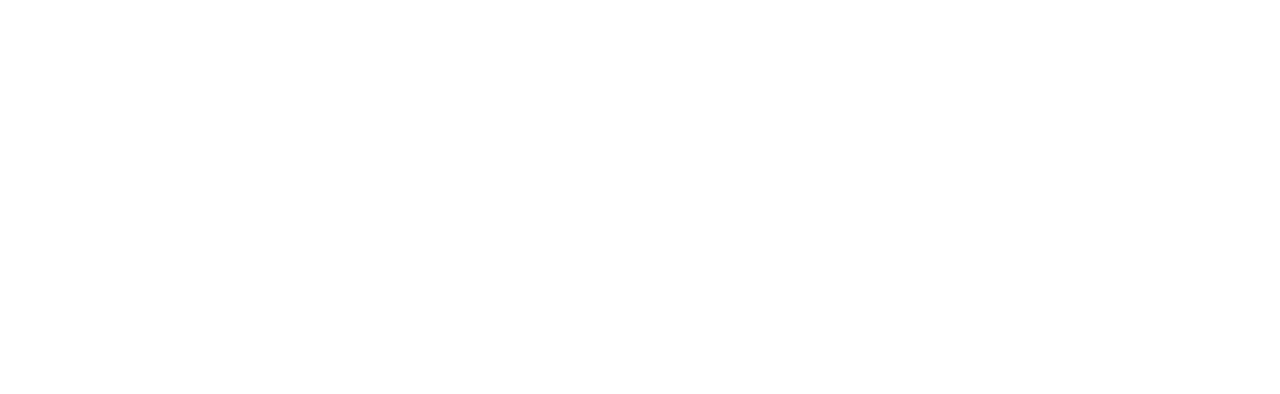
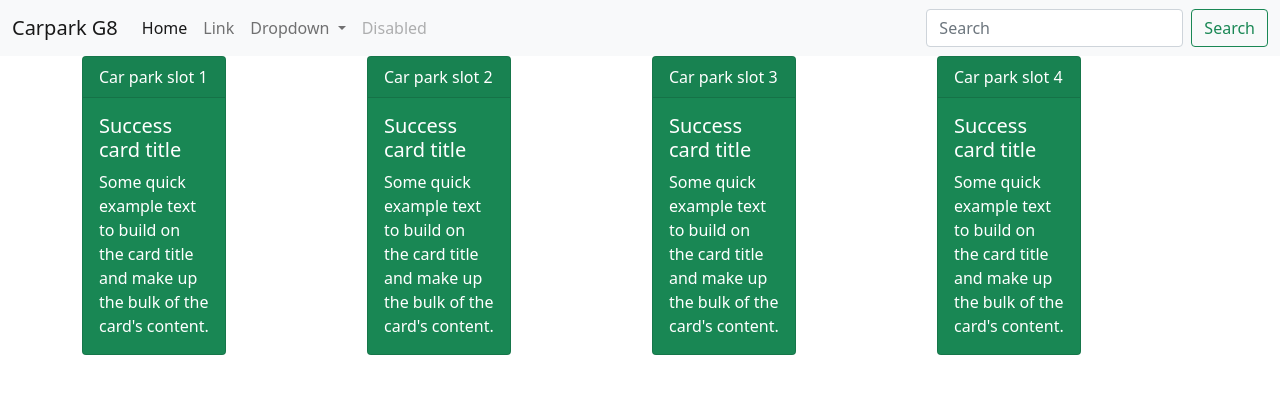
Before and after one commit to SiFeTiNe/exceed-carpark, a plain HTML site: page index.html in a window 1280 px wide. Drawn offline with nearby package versions, Linux system fonts and the light colour scheme.

Commit message:
Skeleton for carpark with bootstrap 5

```diff
--- a/index.html
+++ b/index.html
@@ -5,8 +5,90 @@
     <meta http-equiv="X-UA-Compatible" content="IE=edge">
     <meta name="viewport" content="width=device-width, initial-scale=1.0">
     <title>Carpark G8</title>
+    <link href="https://cdn.jsdelivr.net/npm/bootstrap@5.0.0-beta2/dist/css/bootstrap.min.css" rel="stylesheet" integrity="sha384-BmbxuPwQa2lc/FVzBcNJ7UAyJxM6wuqIj61tLrc4wSX0szH/Ev+nYRRuWlolflfl" crossorigin="anonymous">
 </head>
 <body>
+    <nav class="navbar navbar-expand-lg navbar-light bg-light">
+        <div class="container-fluid">
+          <a class="navbar-brand" href="#">Carpark G8</a>
+          <button class="navbar-toggler" type="button" data-bs-toggle="collapse" data-bs-target="#navbarSupportedContent" aria-controls="navbarSupportedContent" aria-expanded="false" aria-label="Toggle navigation">
+            <span class="navbar-toggler-icon"></span>
+          </button>
+          <div class="collapse navbar-collapse" id="navbarSupportedContent">
+            <ul class="navbar-nav me-auto mb-2 mb-lg-0">
+              <li class="nav-item">
+                <a class="nav-link active" aria-current="page" href="/">Home</a>
+              </li>
+              <li class="nav-item">
+                <a class="nav-link" href="#">Link</a>
+              </li>
+              <li class="nav-item dropdown">
+                <a class="nav-link dropdown-toggle" href="#" id="navbarDropdown" role="button" data-bs-toggle="dropdown" aria-expanded="false">
+                  Dropdown
+                </a>
+                <ul class="dropdown-menu" aria-labelledby="navbarDropdown">
+                  <li><a class="dropdown-item" href="#">Action</a></li>
+                  <li><a class="dropdown-item" href="#">Another action</a></li>
+                  <li><hr class="dropdown-divider"></li>
+                  <li><a class="dropdown-item" href="#">Something else here</a></li>
+                </ul>
+              </li>
+              <li class="nav-item">
+                <a class="nav-link disabled" href="#" tabindex="-1" aria-disabled="true">Disabled</a>
+              </li>
+            </ul>
+            <form class="d-flex">
+              <input class="form-control me-2" type="search" placeholder="Search" aria-label="Search">
+              <button class="btn btn-outline-success" type="submit">Search</button>
+            </form>
+          </div>
+        </div>
+    </nav>
 
+    <main class="justify-content-center align-items-center">
+        <div class="container">
+            <div class="row">
+              <div class="col-sm">
+                <div class="card text-white bg-success mb-3" style="width: 9rem;">
+                    <div class="card-header">Car park slot 1</div>
+                    <div class="card-body">
+                      <h5 class="card-title">Success card title</h5>
+                      <p class="card-text">Some quick example text to build on the card title and make up the bulk of the card's content.</p>
+                    </div>
+                </div>
+              </div>
+              <div class="col-sm">
+                <div class="card text-white bg-success mb-3" style="width: 9rem;">
+                    <div class="card-header">Car park slot 2</div>
+                    <div class="card-body">
+                      <h5 class="card-title">Success card title</h5>
+                      <p class="card-text">Some quick example text to build on the card title and make up the bulk of the card's content.</p>
+                    </div>
+                </div>
+              </div>
+              <div class="col-sm">
+                <div class="card text-white bg-success mb-3" style="width: 9rem;">
+                    <div class="card-header">Car park slot 3</div>
+                    <div class="card-body">
+                      <h5 class="card-title">Success card title</h5>
+                      <p class="card-text">Some quick example text to build on the card title and make up the bulk of the card's content.</p>
+                    </div>
+                </div>
+              </div>
+              <div class="col-sm">
+                <div class="card text-white bg-success mb-3" style="width: 9rem;">
+                    <div class="card-header">Car park slot 4</div>
+                    <div class="card-body">
+                      <h5 class="card-title">Success card title</h5>
+                      <p class="card-text">Some quick example text to build on the card title and make up the bulk of the card's content.</p>
+                    </div>
+                </div>
+              </div>
+            </div>
+        </div>
+    </main>
+
+
+    <script src="https://cdn.jsdelivr.net/npm/bootstrap@5.0.0-beta2/dist/js/bootstrap.bundle.min.js" integrity="sha384-b5kHyXgcpbZJO/tY9Ul7kGkf1S0CWuKcCD38l8YkeH8z8QjE0GmW1gYU5S9FOnJ0" crossorigin="anonymous"></script>
 </body>
 </html>
```
